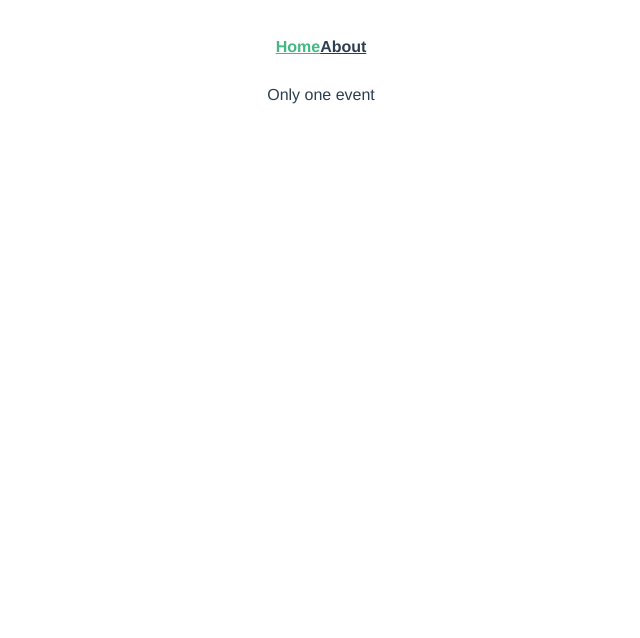
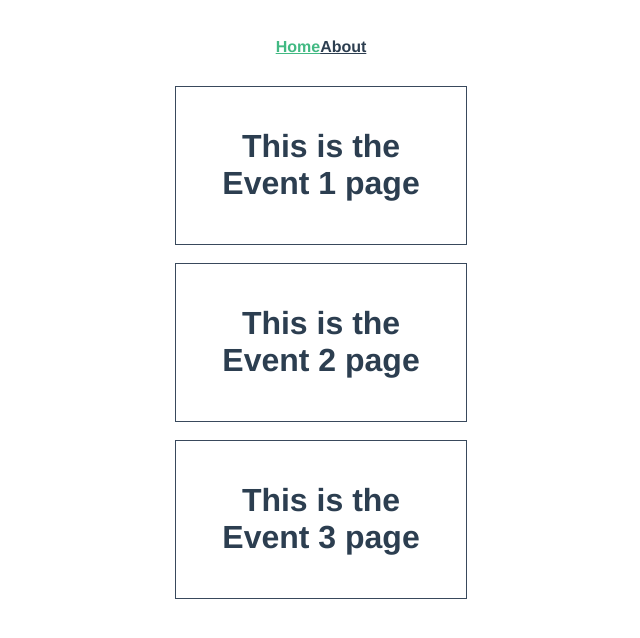
Before and after one commit to devwhere/713-frontend-project, a Vue app: page / in a window 1280 px wide. Shown: the top 638 px of the page, without its empty margins (319-959 px from the left). Built offline with nearby package versions, Linux system fonts and the light colour scheme; the HTML template or start-up script is replaced by a standard one.

Commit message:
task4 props injection - defineProps

```diff
--- a/src/components/EventCard.vue
+++ b/src/components/EventCard.vue
@@ -1,7 +1,9 @@
-<script setup lang="ts"></script>
+<script setup lang="ts">
+defineProps<{ name: string }>()
+</script>
 <template>
   <div class="event-card">
-    <h1>This is the event page</h1>
+    <h1>This is the {{ name }} page</h1>
   </div>
 </template>
 <style scoped>
--- a/src/views/EventListView.vue
+++ b/src/views/EventListView.vue
@@ -3,8 +3,8 @@ import { ref } from 'vue'
 import EventCard from '@/components/EventCard.vue'
 const events = ref([
   { id: 1, name: 'Event 1' },
-  //   { id: 2, name: 'Event 2' },
-  //   { id: 3, name: 'Event 3' },
+  { id: 2, name: 'Event 2' },
+  { id: 3, name: 'Event 3' },
 ])
 </script>
 
@@ -14,7 +14,7 @@ const events = ref([
     <div v-if="events.length === 0">No Events</div>
     <div v-else-if="events.length === 1">Only one event</div>
     <div v-else>
-      <EventCard v-for="event in events" :key="event.id" />
+      <EventCard v-for="event in events" :key="event.id" :name="event.name" />
     </div>
   </div>
 </template>
```
